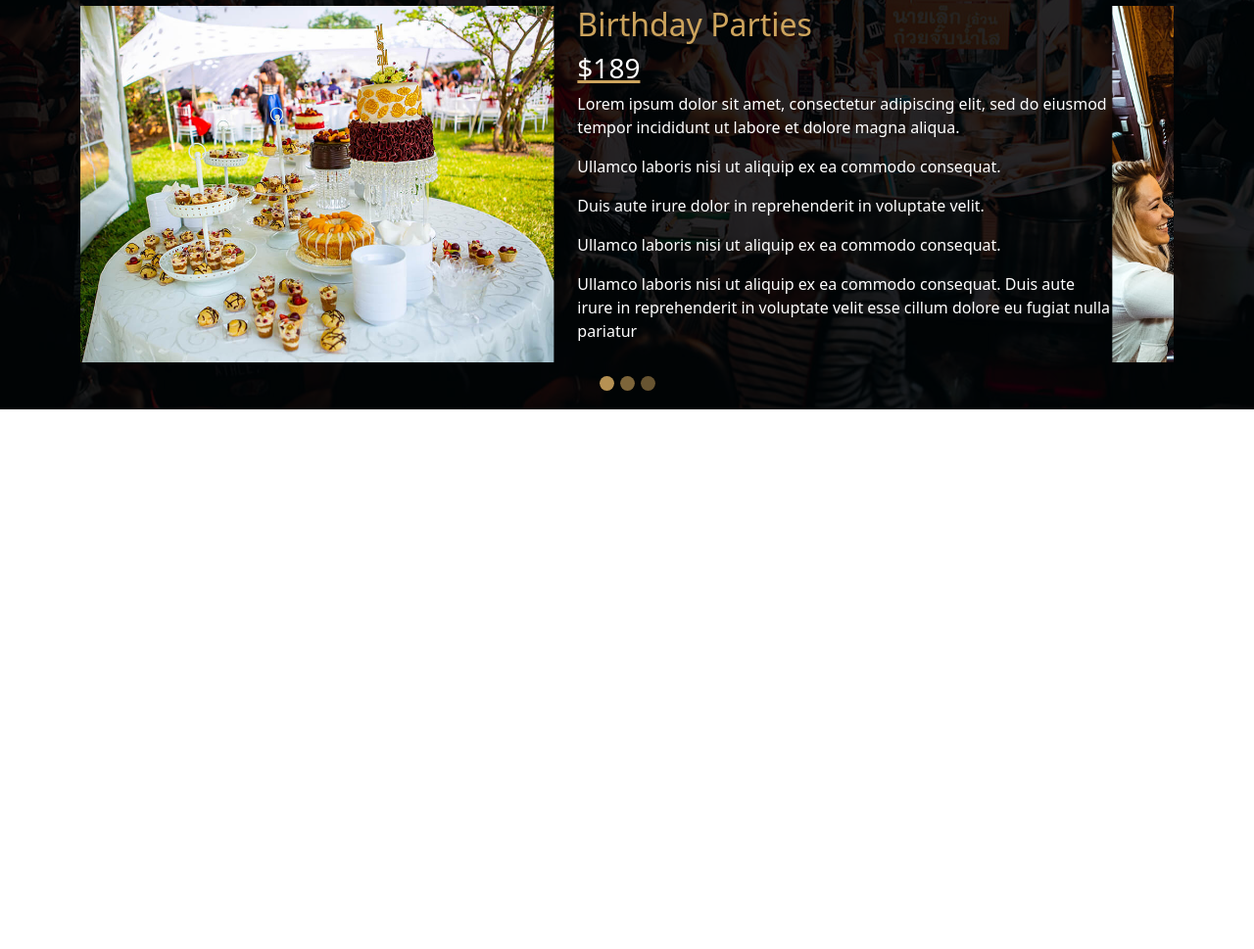
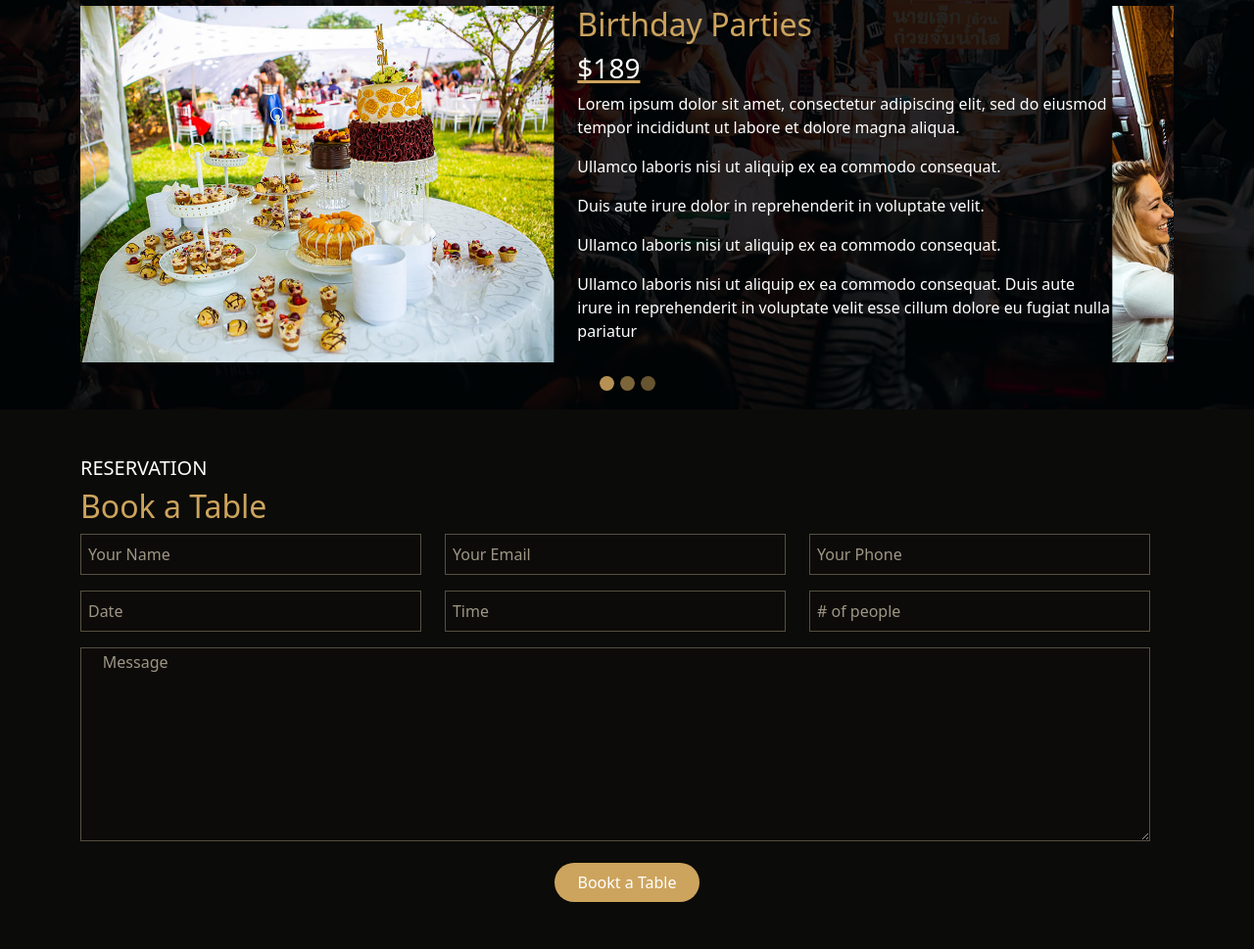
Before and after one commit to patafane/Helfter_Cecilien_CBIENBON, a website: page index.html in a window 1280 px wide. Shown: the part 2864-3833 px from the top of the page at 98% size. Before the commit the page ends 3282 px from the top, so only its background shows below. Drawn offline with nearby package versions, Linux system fonts and the light colour scheme.

Commit message:
sec5 finished

```diff
--- a/index.html
+++ b/index.html
@@ -555,7 +555,46 @@
             </div>
         </div>
     </section>
-
+    <section class="sec5 py-5">
+        <div class="container">
+            <h5 class="text-white">
+                RESERVATION
+            </h5>
+            <h2><span>Book a Table</span></h2>
+            <div class="row gap-3">
+                <div class="row">
+                    <div class="col">
+                        <input class="w-100 py-2" type="text" placeholder="Your Name">
+                    </div>
+                    <div class="col">
+                        <input class="w-100 py-2" type="email" placeholder="Your Email">
+                    </div>
+                    <div class="col">
+                        <input class="w-100 py-2" type="text" placeholder="Your Phone">
+                    </div>
+                </div>
+                <div class="row">
+                    <div class="col">
+                        <input class="w-100 py-2" type="text" placeholder="Date">
+                    </div>
+                    <div class="col">
+                        <input class="w-100 py-2" type="text" placeholder="Time">
+                    </div>
+                    <div class="col">
+                        <input class="w-100 py-2" type="text" placeholder="# of people">
+                    </div>
+                </div>
+                <div class="row">
+                    <div class="col-12">
+                        <textarea name="" placeholder="Message" id="" cols="30" rows="8" class="w-100"></textarea>
+                    </div>
+                </div>
+                <div class="text-center">
+                    <button class="m-auto py-2 px-4 rounded-pill">Bookt a Table</button>
+                </div>
+            </div>
+            </div>
+    </section>
 
     <script src="./node_modules/bootstrap/dist/js/bootstrap.bundle.js"></script>
 </body>
--- /dev/null
+++ b/public/src/sass/modules/_sec5.sass
@@ -0,0 +1,20 @@
+.sec5
+    background-color: rgba(11,11,9,255)
+    span
+        color: $colprim
+    input, textarea
+        background-color: rgba(13,11,9,255)
+        border: solid 1px rgba(86,80,66,255)
+        color: rgba(158,150,133,255)
+        padding-left: 2%
+    ::placeholder
+        color: rgba(158,150,133,255)
+    input:focus, textarea:focus
+        border: solid 1px $colprim
+        outline: transparent
+    button
+        color: white
+        background-color: $colprim
+        border: none
+    button:hover
+        background-color: rgb(217, 183, 123)
--- a/public/src/sass/modules/_section.sass
+++ b/public/src/sass/modules/_section.sass
@@ -2,3 +2,4 @@
 @import ./_sec2
 @import ./_sec3
 @import ./_sec4
+@import ./_sec5
```
Also changed, not shown: public/css/style.css, 1 other file.
